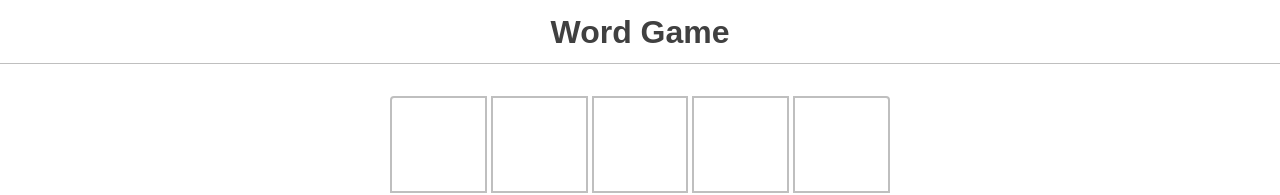
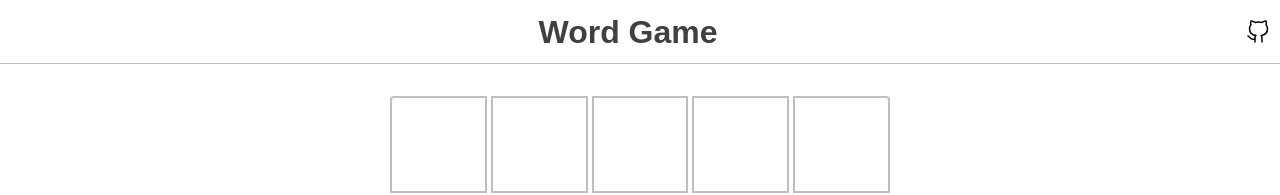
Before and after one commit to JasonSouthin/wordle, a React (Vite) app: page / in a window 1280 px wide. Shown: the top 195 px of the page. Built offline with nearby package versions, Linux system fonts and the light colour scheme.

Commit message:
Wordle
- added github link

```diff
--- a/src/components/Header/Header.js
+++ b/src/components/Header/Header.js
@@ -1,11 +1,31 @@
-import React from 'react';
+import React from "react";
 
 function Header() {
-  return (
-    <header>
-      <h1>Word Game</h1>
-    </header>
-  );
+    return (
+        <header className="header">
+            <h1>Word Game</h1>
+            <a
+                href="https://github.com/JasonSouthin/wordle"
+                className="header-github"
+                target="_blank"
+                rel="noopener noreferrer">
+                <svg
+                    className="with-icon_icon__MHUeb"
+                    data-testid="geist-icon"
+                    fill="none"
+                    height="24"
+                    shapeRendering="geometricPrecision"
+                    stroke="currentColor"
+                    strokeLinecap="round"
+                    strokeLinejoin="round"
+                    strokeWidth="1.5"
+                    viewBox="0 0 24 24"
+                    width="24">
+                    <path d="M9 19c-5 1.5-5-2.5-7-3m14 6v-3.87a3.37 3.37 0 00-.94-2.61c3.14-.35 6.44-1.54 6.44-7A5.44 5.44 0 0020 4.77 5.07 5.07 0 0019.91 1S18.73.65 16 2.48a13.38 13.38 0 00-7 0C6.27.65 5.09 1 5.09 1A5.07 5.07 0 005 4.77a5.44 5.44 0 00-1.5 3.78c0 5.42 3.3 6.61 6.44 7A3.37 3.37 0 009 18.13V22" />
+                </svg>
+            </a>
+        </header>
+    );
 }
 
 export default Header;
--- a/src/styles.css
+++ b/src/styles.css
@@ -51,12 +51,18 @@ header {
     height: var(--header-height);
     border-bottom: 1px solid var(--color-gray-700);
     color: var(--color-gray-300);
+    align-items: center;
+    padding: 10px;
 }
 
 header .side {
     width: var(--header-height);
     display: grid;
     place-content: center;
+}
+
+.header-github {
+    color: black;
 }
 
 h1 {
```
